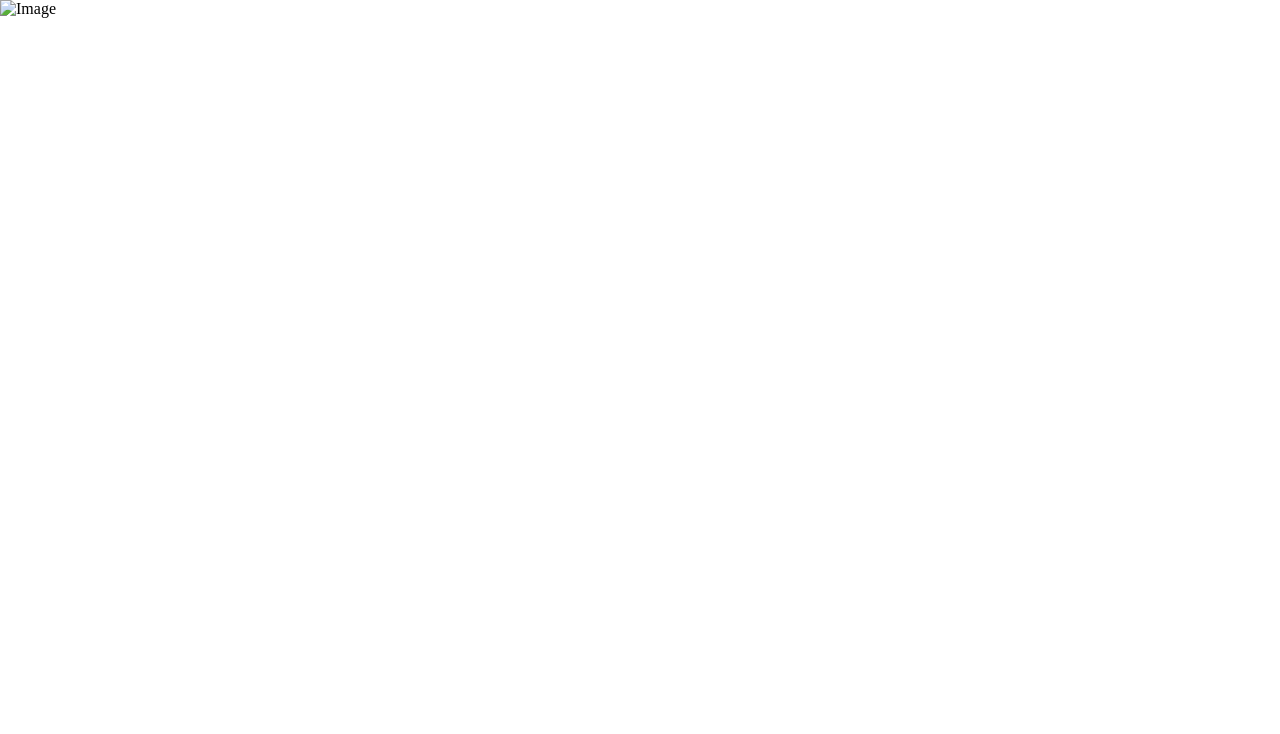
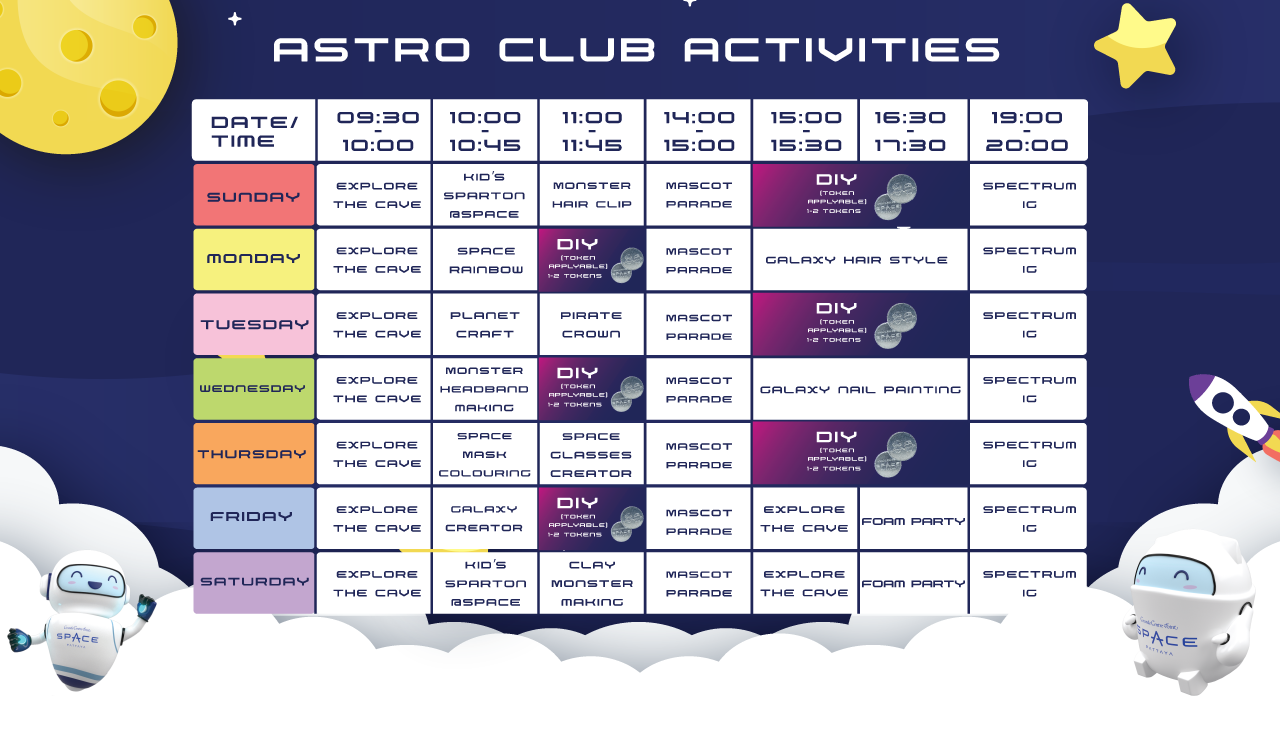
Before and after one commit to cg9w/activity, a plain HTML site: page index.html in a window 1280 px wide. Drawn offline with Linux system fonts and the light colour scheme.

Commit message:
Update index.html

```diff
--- a/index.html
+++ b/index.html
@@ -34,6 +34,6 @@
     </style>
 </head>
 <body oncontextmenu="return false;">
-    <img src="astro-activities.png" alt="Image" />
+    <img src="astro activities.png" alt="Image" />
 </body>
 </html>
```
